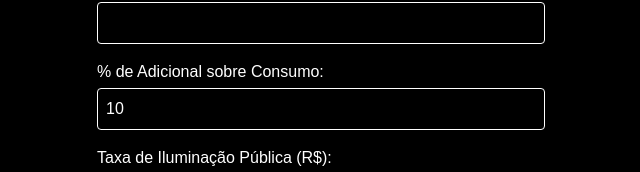
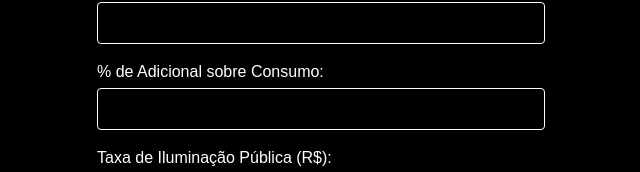
Before and after one commit to JkUniversitario421/energiajkuniversitario, a Next.js app: page / in a window 1280 px wide. Shown: the part 313-485 px from the top of the page, without its empty margins (319-959 px from the left). Built offline with nearby package versions, Linux system fonts and the light colour scheme.

Commit message:
Update page.tsx

```diff
--- a/src/app/page.tsx
+++ b/src/app/page.tsx
@@ -14,7 +14,7 @@ export default function Home() {
   const [acomodacao, setAcomodacao] = useState("1");
   const [leituraAnterior, setLeituraAnterior] = useState("");
   const [leituraAtual, setLeituraAtual] = useState("");
-  const [percentual, setPercentual] = useState("10");
+  const [percentual, setPercentual] = useState("");
   const [taxaIluminacao, setTaxaIluminacao] = useState("");
   const [valorCalculado, setValorCalculado] = useState("");
   const [whatsLink, setWhatsLink] = useState("");
@@ -47,7 +47,7 @@ export default function Home() {
   const limparCampos = () => {
     setLeituraAnterior("");
     setLeituraAtual("");
-    setPercentual("10");
+    setPercentual("");
     setTaxaIluminacao("");
     setValorCalculado("");
     setWhatsLink("");
@@ -60,7 +60,7 @@ export default function Home() {
     const consumo = atual - anterior;
     const adicional = consumo * taxaPerc;
     const taxa = parseFloat(taxaIluminacao);
-    const valorFinal = consumo + adicional + taxa;
+    const valorFinal = consumo * adicional + taxa;
 
     setValorCalculado(valorFinal.toFixed(2));
 
```
